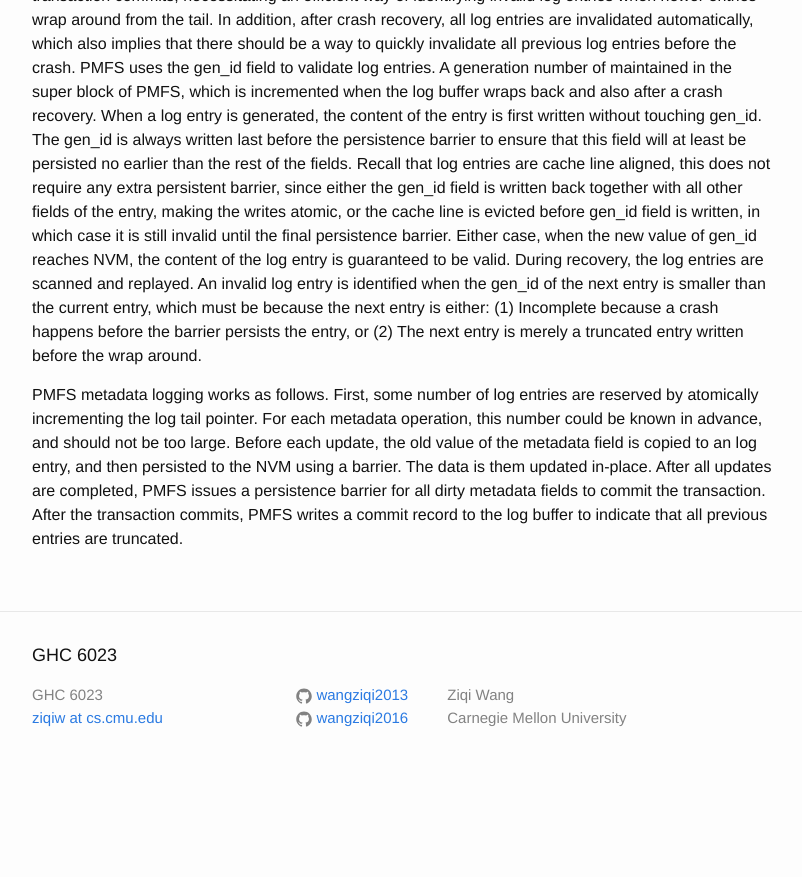
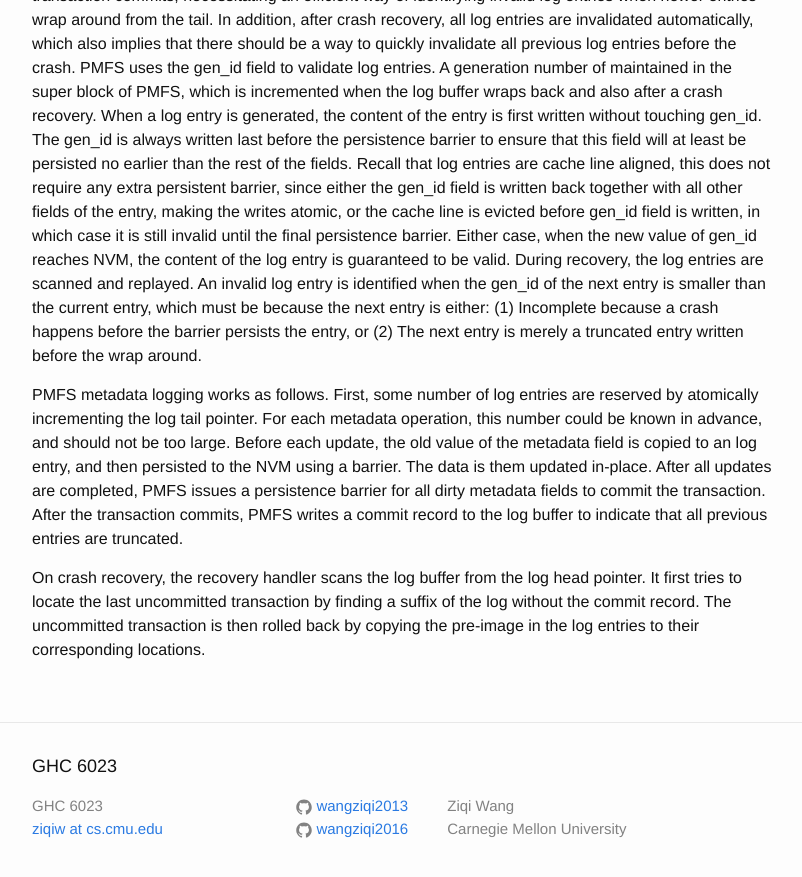
Before and after one commit to wangziqi2013/wangziqi2013.github.io, a Jekyll site: the page built from _posts/2020-06-23-pmfs.markdown, in a window 1280 px wide and 900 px high, scrolled down 2914 px. Shown: the top 877 px of the window, without its empty margins (238-1040 px from the left). Built offline with Jekyll 4.4.1, drawn with Linux system fonts in a browser that asks for light colours; before the commit the page ends 3703 px from its top, so only the background shows below that.

Commit message:
Adding recovery

```diff
--- a/_posts/2020-06-23-pmfs.markdown
+++ b/_posts/2020-06-23-pmfs.markdown
@@ -131,3 +131,7 @@ Before each update, the old value of the metadata field is copied to an log entr
 barrier. The data is them updated in-place. After all updates are completed, PMFS issues a persistence barrier for all
 dirty metadata fields to commit the transaction. After the transaction commits, PMFS writes a commit record to the log
 buffer to indicate that all previous entries are truncated.
+
+On crash recovery, the recovery handler scans the log buffer from the log head pointer. It first tries to locate the
+last uncommitted transaction by finding a suffix of the log without the commit record. The uncommitted transaction
+is then rolled back by copying the pre-image in the log entries to their corresponding locations.
```
